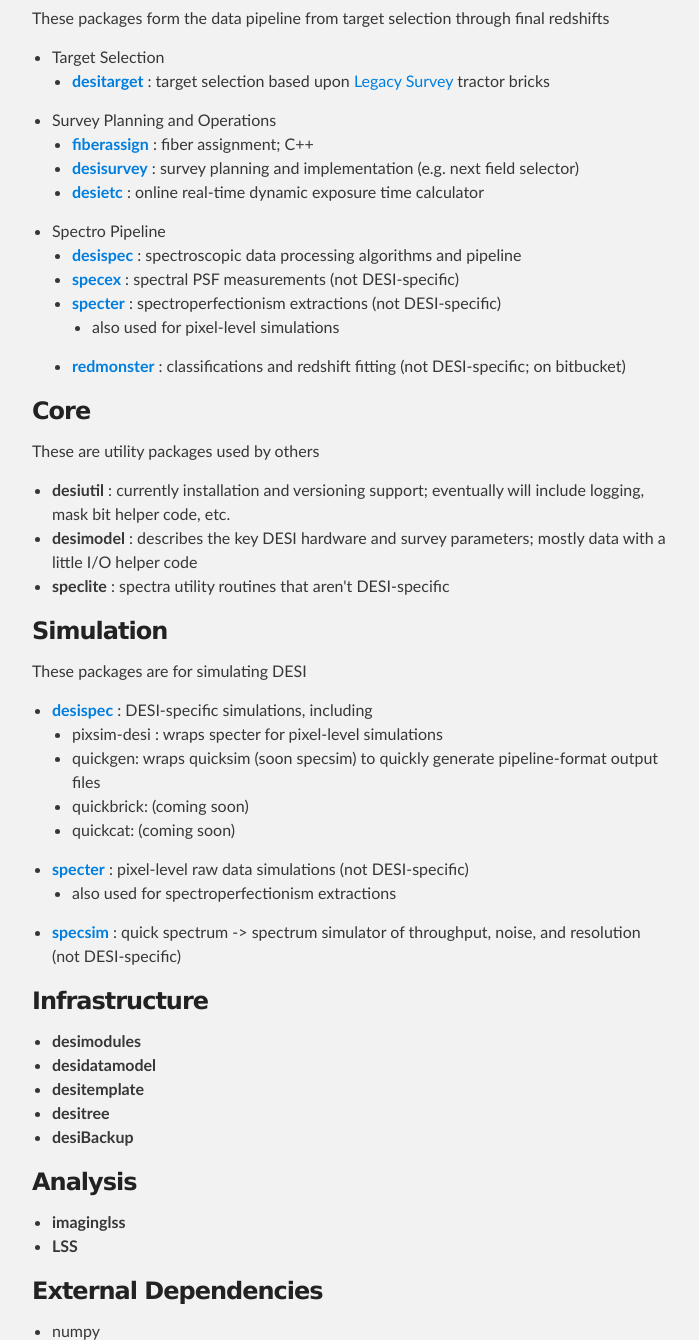
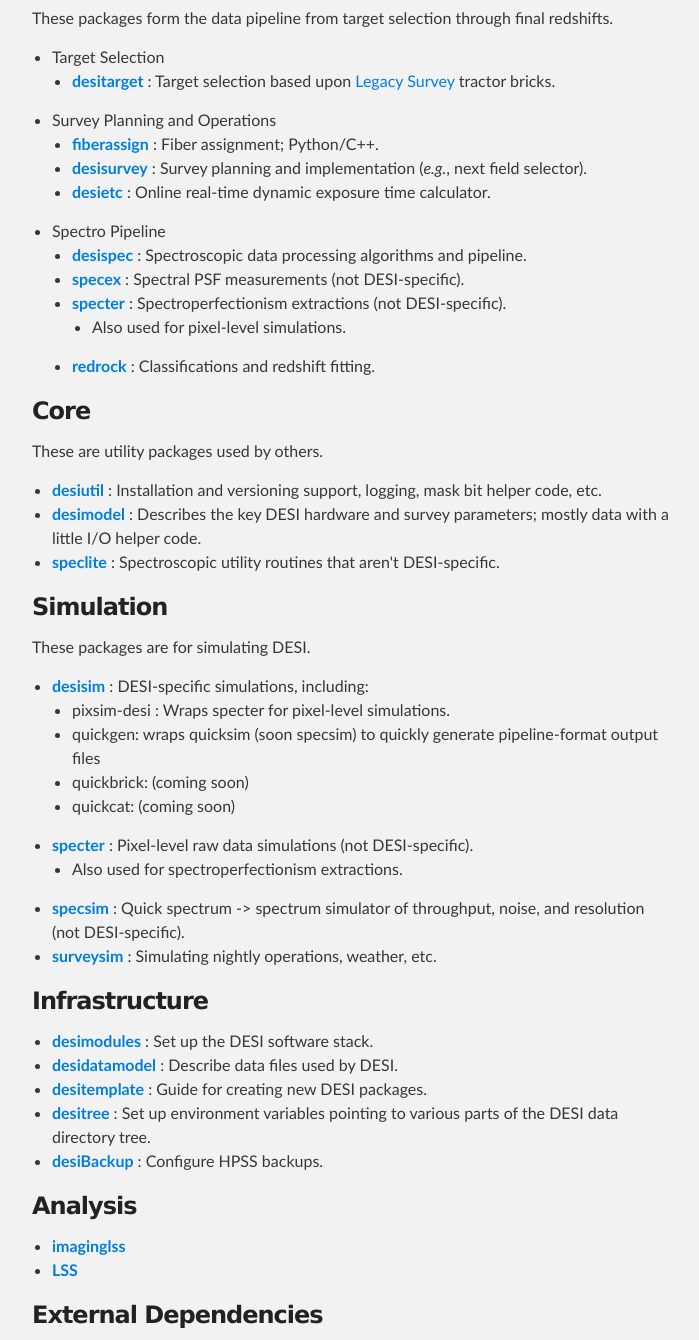
Before and after one commit to desihub/desihub.github.io, a plain HTML site: page index.html in a window 1280 px wide. Shown: the part 300-1640 px from the top of the page, without its empty margins (288-987 px from the left). Drawn offline with Linux system fonts and the light colour scheme.

Commit message:
clean up HTML; replace redmonster with redrock

```diff
--- a/index.html
+++ b/index.html
@@ -27,116 +27,104 @@
         <!-- MAIN CONTENT -->
         <div id="main_content_wrap" class="outer">
             <section id="main_content" class="inner">
-        <h3>
-<a id="data" class="anchor" href="#data" aria-hidden="true"><span class="octicon octicon-link"></span></a>Data</h3>
-
-<p>These packages form the data pipeline from target selection through final redshifts</p>
-
+                <h3><a id="data" class="anchor" href="#data" aria-hidden="true"><span class="octicon octicon-link"></span></a>Data</h3>
+                <p>These packages form the data pipeline from target selection through final redshifts.</p>
                 <ul>
                     <li>Target Selection
 
                         <ul>
-<li>
-<a href="https://github.com/desihub/desitarget"><strong>desitarget</strong></a> : target selection based upon
-<a href="https://legacysurvey.org">Legacy Survey</a> tractor bricks</li>
+                            <li><a href="https://github.com/desihub/desitarget"><strong>desitarget</strong></a> : Target selection based upon
+                                <a href="https://legacysurvey.org">Legacy Survey</a> tractor bricks.</li>
                         </ul>
+
                     </li>
+
                     <li>Survey Planning and Operations
 
                         <ul>
-<li>
-<a href="https://github.com/desihub/fiberassign"><strong>fiberassign</strong></a> : fiber assignment; C++</li>
-<li>
-<a href="https://github.com/desihub/desisurvey"><strong>desisurvey</strong></a> : survey planning and implementation (e.g. next field selector)</li>
-<li>
-<a href="https://github.com/desihub/desietc"><strong>desietc</strong></a> : online real-time dynamic exposure time calculator</li>
+                            <li><a href="https://github.com/desihub/fiberassign"><strong>fiberassign</strong></a> : Fiber assignment; Python/C++.</li>
+                            <li><a href="https://github.com/desihub/desisurvey"><strong>desisurvey</strong></a> : Survey planning and implementation (<em>e.g.</em>, next field selector).</li>
+                            <li><a href="https://github.com/desihub/desietc"><strong>desietc</strong></a> : Online real-time dynamic exposure time calculator.</li>
                         </ul>
+
                     </li>
+
                     <li>Spectro Pipeline
 
                         <ul>
-<li>
-<a href="https://github.com/desihub/desispec"><strong>desispec</strong></a> : spectroscopic data processing algorithms and pipeline</li>
-<li>
-<a href="https://github.com/desihub/specex"><strong>specex</strong></a> : spectral PSF measurements (not DESI-specific)</li>
-<li>
-<a href="https://github.com/desihub/specter"><strong>specter</strong></a> : spectroperfectionism extractions (not DESI-specific)
+                            <li><a href="https://github.com/desihub/desispec"><strong>desispec</strong></a> : Spectroscopic data processing algorithms and pipeline.</li>
+                            <li><a href="https://github.com/desihub/specex"><strong>specex</strong></a> : Spectral PSF measurements (not DESI-specific).</li>
+                            <li><a href="https://github.com/desihub/specter"><strong>specter</strong></a> : Spectroperfectionism extractions (not DESI-specific).
 
                                 <ul>
-<li>also used for pixel-level simulations</li>
+                                    <li>Also used for pixel-level simulations.</li>
                                 </ul>
+
                             </li>
-<li>
-<a href="https://bitbucket.org/redmonster/redmonster"><strong>redmonster</strong></a> : classifications and redshift fitting (not DESI-specific; on bitbucket)</li>
+
+                            <li><a href="https://github.com/desihub/redrock"><strong>redrock</strong></a> : Classifications and redshift fitting.</li>
                         </ul>
+
                     </li>
                 </ul>
 
-<h3>
-<a id="core" class="anchor" href="#core" aria-hidden="true"><span class="octicon octicon-link"></span></a>Core</h3>
+                <h3><a id="core" class="anchor" href="#core" aria-hidden="true"><span class="octicon octicon-link"></span></a>Core</h3>
 
-<p>These are utility packages used by others</p>
+                <p>These are utility packages used by others.</p>
 
                 <ul>
-<li>
-<strong>desiutil</strong> : currently installation and versioning support; eventually will include logging,
-mask bit helper code, etc.</li>
-<li>
-<strong>desimodel</strong> : describes the key DESI hardware and survey parameters; mostly data with a little
-I/O helper code</li>
-<li>
-<strong>speclite</strong> : spectra utility routines that aren't DESI-specific</li>
+                    <li><a href="https://github.com/desihub/desiutil"><strong>desiutil</strong></a> : Installation and versioning support, logging, mask bit helper code, etc.</li>
+                    <li><a href="https://github.com/desihub/desimodel"><strong>desimodel</strong></a> : Describes the key DESI hardware and survey parameters; mostly data with a little I/O helper code.</li>
+                    <li><a href="https://github.com/dkirkby/speclite"><strong>speclite</strong></a> : Spectroscopic utility routines that aren't DESI-specific.</li>
                 </ul>
 
-<h3>
-<a id="simulation" class="anchor" href="#simulation" aria-hidden="true"><span class="octicon octicon-link"></span></a>Simulation</h3>
+                <h3><a id="simulation" class="anchor" href="#simulation" aria-hidden="true"><span class="octicon octicon-link"></span></a>Simulation</h3>
 
-<p>These packages are for simulating DESI</p>
+                <p>These packages are for simulating DESI.</p>
 
                 <ul>
-<li>
-<a href="https://github.com/desihub/desispec"><strong>desispec</strong></a> : DESI-specific simulations, including
+                    <li><a href="https://github.com/desihub/desisim"><strong>desisim</strong></a> : DESI-specific simulations, including:
 
                         <ul>
-<li>pixsim-desi : wraps specter for pixel-level simulations</li>
+                            <li>pixsim-desi : Wraps specter for pixel-level simulations.</li>
                             <li>quickgen: wraps quicksim (soon specsim) to quickly generate pipeline-format output files</li>
                             <li>quickbrick: (coming soon)</li>
                             <li>quickcat: (coming soon)</li>
                         </ul>
+
                     </li>
-<li>
-<a href="https://github.com/desihub/specter"><strong>specter</strong></a> : pixel-level raw data simulations (not DESI-specific)
+
+                    <li><a href="https://github.com/desihub/specter"><strong>specter</strong></a> : Pixel-level raw data simulations (not DESI-specific).
 
                         <ul>
-<li>also used for spectroperfectionism extractions</li>
-</ul>
-</li>
-<li>
-<a href="https://github.com/desihub/specsim"><strong>specsim</strong></a> : quick spectrum -&gt; spectrum simulator of throughput, noise,
-and resolution (not DESI-specific)</li>
+                            <li>Also used for spectroperfectionism extractions.</li>
                         </ul>
 
-<h3>
-<a id="infrastructure" class="anchor" href="#infrastructure" aria-hidden="true"><span class="octicon octicon-link"></span></a>Infrastructure</h3>
+                    </li>
+
+                    <li><a href="https://github.com/desihub/specsim"><strong>specsim</strong></a> : Quick spectrum -&gt; spectrum simulator of throughput, noise, and resolution (not DESI-specific).</li>
+                    <li><a href="https://github.com/desihub/surveysim"><strong>surveysim</strong></a> : Simulating nightly operations, weather, etc.</li>
+
+                </ul>
+
+                <h3><a id="infrastructure" class="anchor" href="#infrastructure" aria-hidden="true"><span class="octicon octicon-link"></span></a>Infrastructure</h3>
 
                 <ul>
-<li><strong>desimodules</strong></li>
-<li><strong>desidatamodel</strong></li>
-<li><strong>desitemplate</strong></li>
-<li><strong>desitree</strong></li>
-<li><strong>desiBackup</strong></li>
+                    <li><a href="https://github.com/desihub/desimodules"><strong>desimodules</strong></a> : Set up the DESI software stack.</li>
+                    <li><a href="https://github.com/desihub/desidatamodel"><strong>desidatamodel</strong></a> : Describe data files used by DESI.</li>
+                    <li><a href="https://github.com/desihub/desitemplate"><strong>desitemplate</strong></a> : Guide for creating new DESI packages.</li>
+                    <li><a href="https://github.com/desihub/desitree"><strong>desitree</strong></a> : Set up environment variables pointing to various parts of the DESI data directory tree.</li>
+                    <li><a href="https://github.com/desihub/desiBackup"><strong>desiBackup</strong></a> : Configure HPSS backups.</li>
                 </ul>
 
-<h3>
-<a id="analysis" class="anchor" href="#analysis" aria-hidden="true"><span class="octicon octicon-link"></span></a>Analysis</h3>
+                <h3><a id="analysis" class="anchor" href="#analysis" aria-hidden="true"><span class="octicon octicon-link"></span></a>Analysis</h3>
 
                 <ul>
-<li><strong>imaginglss</strong></li>
-<li><strong>LSS</strong></li>
+                    <li><a href="https://github.com/desihub/imaginglss"><strong>imaginglss</strong></a></li>
+                    <li><a href="https://github.com/desihub/LSS"><strong>LSS</strong></a></li>
                 </ul>
 
-<h3>
-<a id="external-dependencies" class="anchor" href="#external-dependencies" aria-hidden="true"><span class="octicon octicon-link"></span></a>External Dependencies</h3>
+                <h3><a id="external-dependencies" class="anchor" href="#external-dependencies" aria-hidden="true"><span class="octicon octicon-link"></span></a>External Dependencies</h3>
 
                 <ul>
                     <li>numpy</li>
@@ -145,18 +133,15 @@ and resolution (not DESI-specific)</li>
                     <li>pyyaml</li>
                     <li>requests</li>
                     <li>fitsio</li>
-<li>needed for certain features
+                    <li>Needed for certain features:
 
                         <ul>
                             <li>matplotlib / pylab</li>
                             <li>h5py</li>
+                            <li>psycopg2</li>
+                            <li>sqlalchemy</li>
                         </ul>
-</li>
-<li>under consideration
 
-<ul>
-<li>psycopg2</li>
-</ul>
                     </li>
                 </ul>
 
@@ -172,7 +157,5 @@ and resolution (not DESI-specific)</li>
             </footer>
         </div>
 
-
-
     </body>
 </html>
```
Lines whose indentation alone changed are shown as unchanged.
